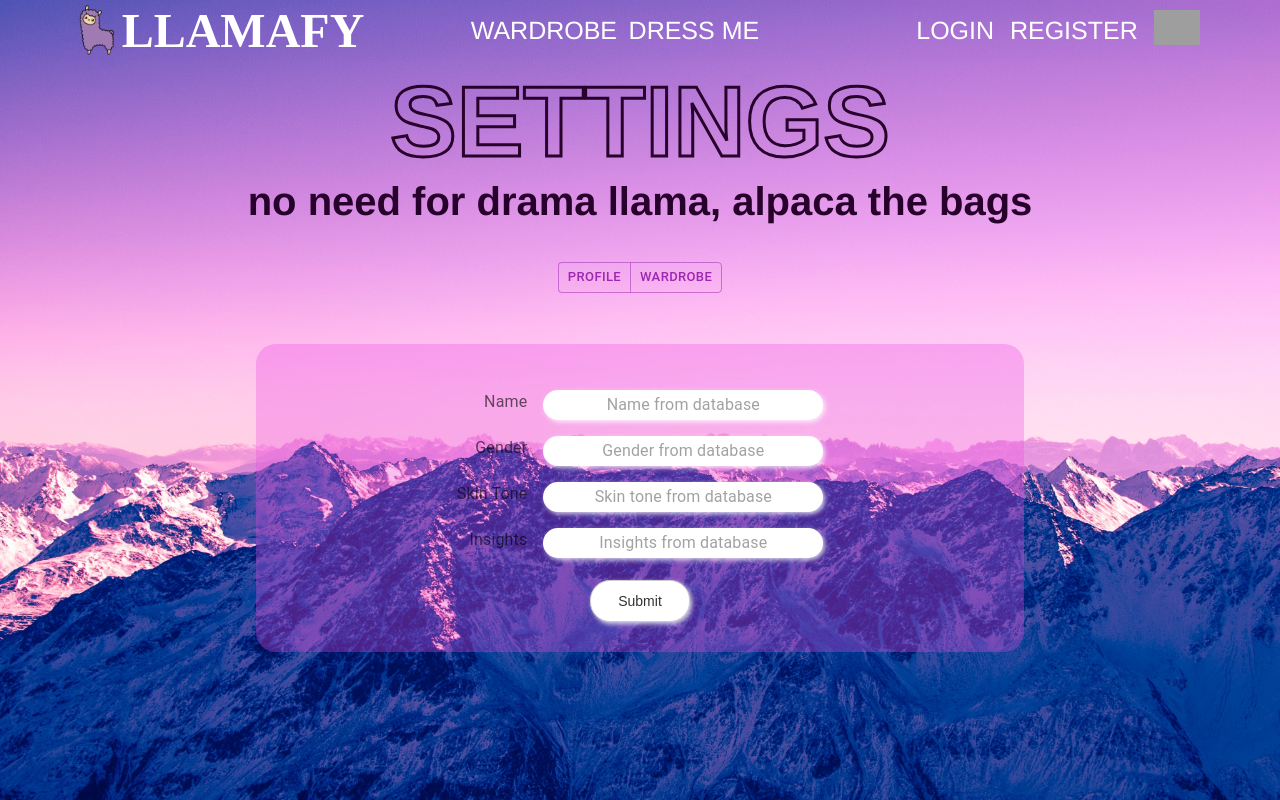
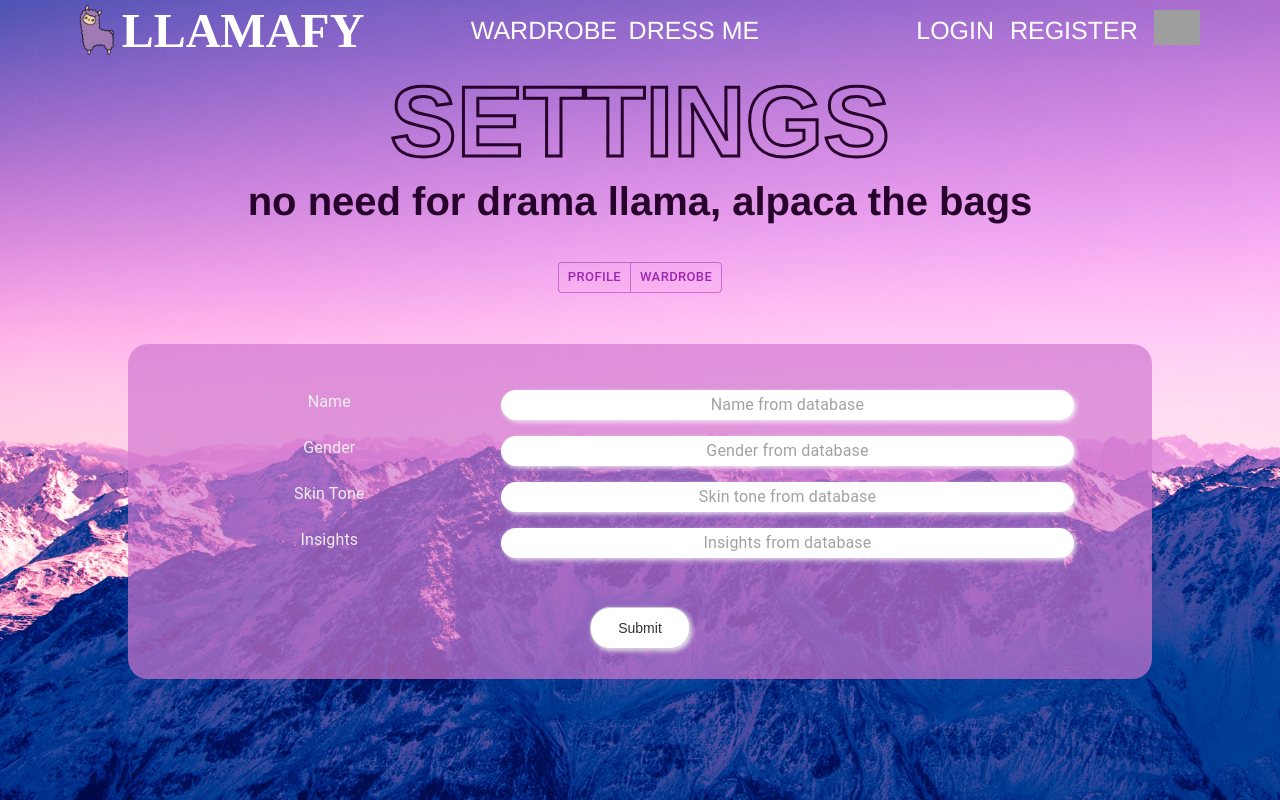
Before and after one commit to CaitiGre/Llamafy-Group-Project, a React (Create React App) app in the folder frontend/: page /settings in a window 1280 px wide. Built offline with nearby package versions, Linux system fonts and the light colour scheme; grey boxes are pictures that could not be loaded.

Commit message:
Adjusted Settings - Profile styles to look better in smaller screen

```diff
--- a/frontend/src/components/SettingsPage/Profile.jsx
+++ b/frontend/src/components/SettingsPage/Profile.jsx
@@ -73,7 +73,8 @@ function Profile() {
                             <InputLabel
                                 sx={{
                                     marginBottom: "2px",
-                                    textAlign: "right"
+                                    textAlign: "center",
+                                    color: "#eee"
                                 }}>
 
                                 {item.displayName}
@@ -90,7 +91,7 @@ function Profile() {
                                     borderRadius: "20px",
                                     boxShadow: "2px 2px 5px rgba(255, 255, 255, 0.8)",
                                     height: "30px",
-                                    width: "60%",
+                                    width: "90%",
                                     marginBottom: "15px",
                                     backgroundColor: "white",
                                     margin: "0px"
--- a/frontend/src/components/SettingsPage/SettingsPage.module.css
+++ b/frontend/src/components/SettingsPage/SettingsPage.module.css
@@ -26,9 +26,9 @@
 /* Profile*/
 
 .formContainer {
-    background-color: rgba(235, 73, 227, 0.315);
+    background-color: rgba(209, 119, 209, 0.685);
     padding: 30px;
-    margin: 2% 20% 2% 20%;
+    margin: 2% 10% 2% 10%;
     border-radius: 20px;
 }
 
@@ -45,7 +45,7 @@
     padding: 12px 22px;
     transition: background-color 0.3s, border-color 0.3s;
     box-shadow: 2px 2px 5px rgba(255, 255, 255, 0.8);
-    margin-top: 3%;
+    margin-top: 5%;
 }
 
 .submitButton:hover {
```
